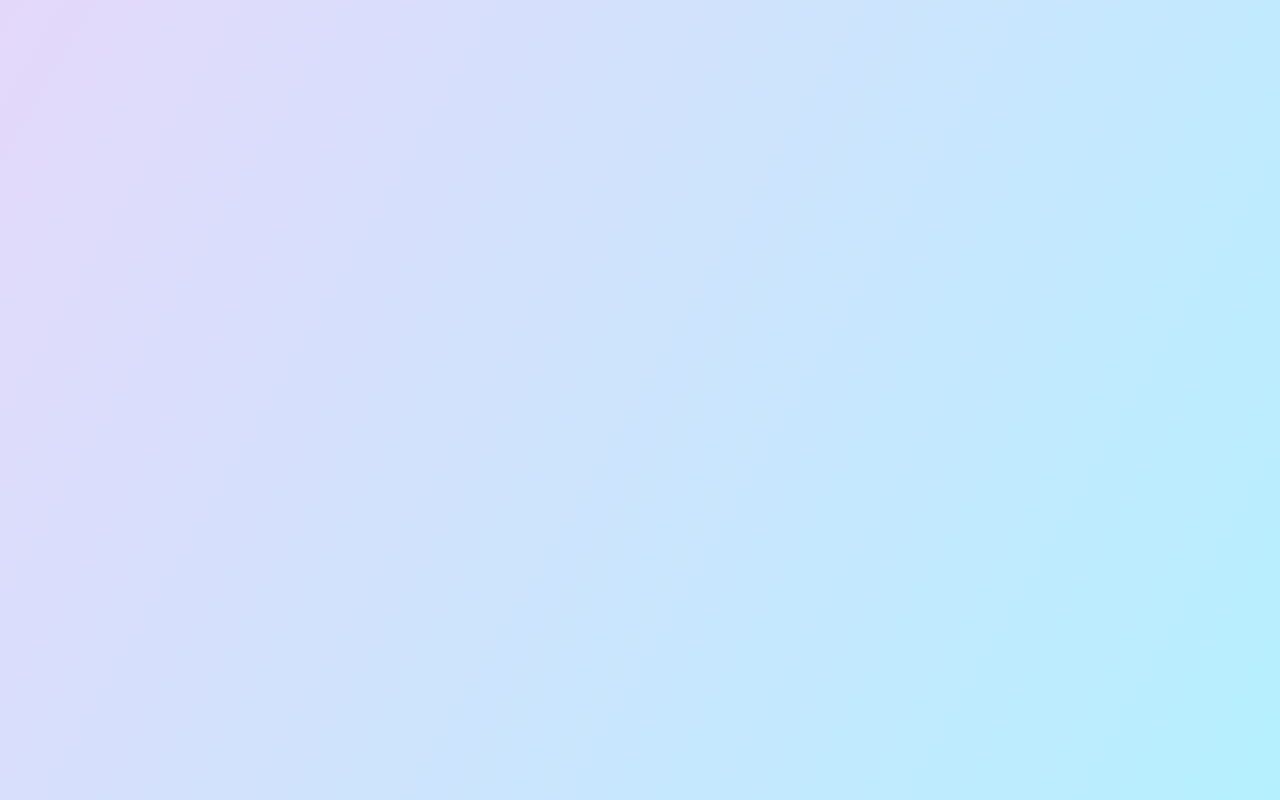
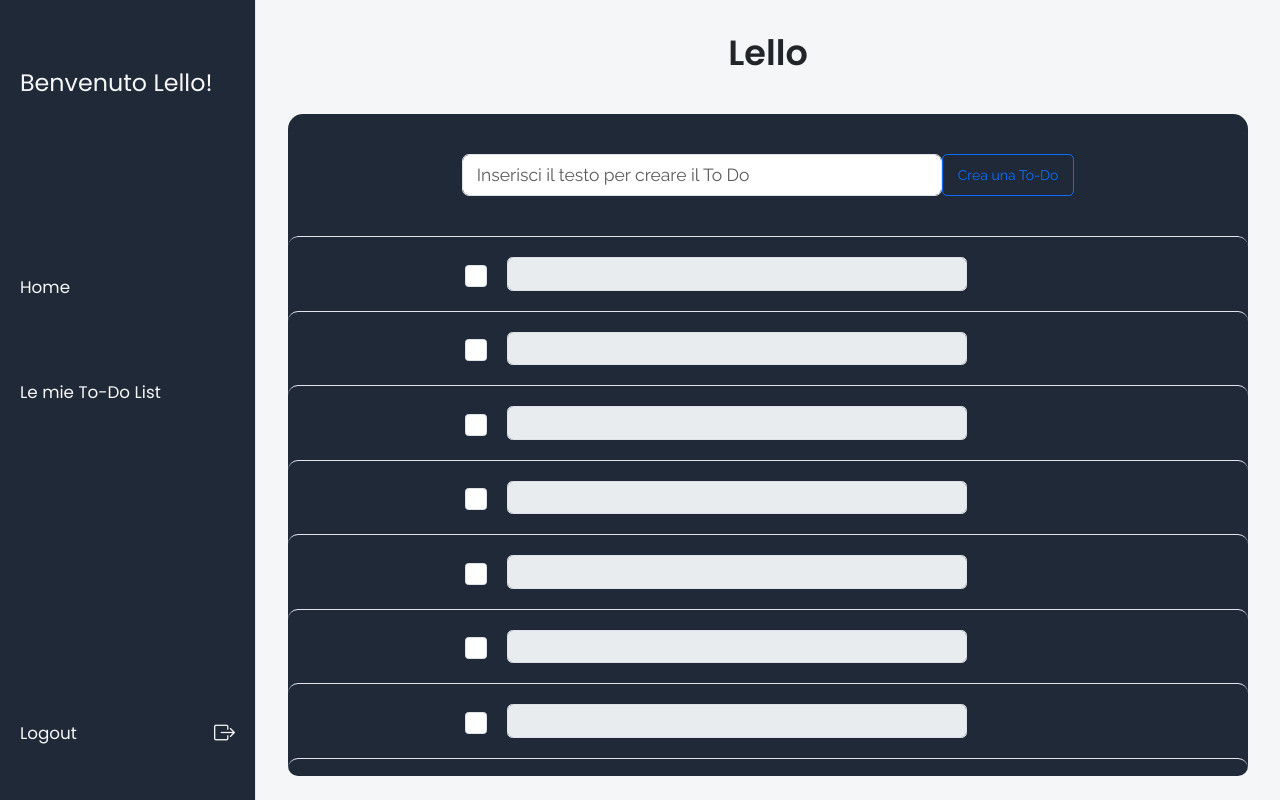
Before and after one commit to Domi2004VR/ToDoList, a React (Create React App) app in the folder frontend/: page /mytodo in a window 1280 px wide. Before the commit this address had no page. Built offline with nearby package versions, Linux system fonts and the light colour scheme.

Commit message:
sviluppo quasi completato to do list

```diff
--- a/frontend/src/App.jsx
+++ b/frontend/src/App.jsx
@@ -6,6 +6,7 @@ import PopupWindow from "./components/PopupWindow";
 import {useState} from "react";
 import Home from "./components/Home";
 import MyToDoLists from "./components/MyToDoLists";
+import ToDoList from "./components/ToDoList";
 
 
 function App() {
@@ -30,6 +31,7 @@ function App() {
                 <Route path="/register" element={<RegisterPage />} />
                 <Route path="/home" element={<Home openPopup={openPopup}  closePopup={closePopup} />} />
                 <Route path="/mytodolists" element={<MyToDoLists openPopup={openPopup}  closePopup={closePopup} />} />
+                <Route path="mytodo" element={<ToDoList openPopup={openPopup}  closePopup={closePopup} />} />
             </Routes>
             {popup.visible && (
                 <PopupWindow popupInfo={popup.data} />    /*Mostra una finestra con una richiesta con i dati passati dai figli memorizzati in popup.data*/
--- a/frontend/src/components/LoginPage.jsx
+++ b/frontend/src/components/LoginPage.jsx
@@ -46,6 +46,7 @@ function LoginPage() {
             .then(data => {
                 setError(null); // login ok, nessun errore
                 console.log("Login riuscito:", data);
+                localStorage.setItem('jwt', data.accessToken)
                 navigate("/dashboard");
             })
             .catch(err => {
--- a/frontend/src/components/ToDo.jsx
+++ b/frontend/src/components/ToDo.jsx
@@ -1,10 +1,9 @@
 import Form from "react-bootstrap/Form";
-import FloatingLabel from "react-bootstrap/FloatingLabel";
 import "bootstrap-icons/font/bootstrap-icons.css"
 import {useState} from "react";
 
 
-function ToDo ({isDisabled, setIsDisabled}) {
+function ToDo ({isDisabled, setIsDisabled, toDoes, setToDoes, done, setDone}) {
 
     const [input, setInput] = useState("");
 
@@ -19,27 +18,44 @@ function ToDo ({isDisabled, setIsDisabled}) {
         setIsDisabled(false)
     }
 
+    function handleComplete (e) {
+        setToDoes(toDoes.map((element)=>{
+            if(e.target.id === element.id){
+                return {...element, done: true}
+            }
+            return element;
+        }));
+    }
+
+    //funzione prova id
+    function handleId () {
+        return crypto.randomUUID();
+    }
+
+    const id = handleId()
+
     return (
         <div className="ToDoContainer">
-            <FloatingLabel controlId="floatingName" label="Inserisci il testo per creare il To Do" name="inputTextToDo" className="mb-3" disabled={isDisabled}>
-                <Form.Control  type="text" name="inputTextToDo"  value={input} onChange={handleInputChange}   />  {/*Aggiorno il valore del nome in tempo reale dentro lo stato RegisterForm tramite handleChange*/}
-            </FloatingLabel>
+            <div className="checkBoxToDoContainer">
+                <Form.Check id="checkBoxToDo" checked={toDoes.done} onChange={handleComplete} aria-label="option 1" />
+            </div>
+            <Form.Control key={id} className='textToDo' type="text" name="inputTextToDo" disabled={isDisabled} value={input} onChange={handleInputChange}/>
             {isDisabled? (
-                <div className="ToDoButtonsContainer">
-                    <button onClick={handleDisabledChange} id="editToDoButton">
-                        <i className="bi bi-pencil"></i>
+                <div className="toDoButtonsContainer">
+                    <button className="icon-button" onClick={handleDisabledChange} id="editToDoButton">
+                        <i className="iconsToDo bi bi-pencil"></i>
                     </button>
-                    <button id="deleteToDoButton">
-                        <i className="bi bi-trash"></i>
+                    <button className="icon-button" id="removeToDoButton">
+                        <i className="iconsToDo bi bi-trash"></i>
                     </button>
                 </div>
                 ) : (
-                    <div className="ToDoButtonsContainer">
-                        <button id="confirmEditToDoButton">
-                            <i className="bi bi-check-circle"></i>
+                    <div className="toDoButtonsContainer">
+                        <button className="icon-button" id="confirmEditToDoButton">
+                            <i className="iconsToDo bi bi-check-circle"></i>
                         </button>
-                        <button id="cancelEditToDoButton">
-                            <i className="bi bi-x-circle"></i>
+                        <button className="icon-button" id="cancelEditToDoButton">
+                            <i className="icon-button bi bi-x-circle"></i>
                         </button>
                     </div>
             )}
--- a/frontend/src/components/ToDoList.jsx
+++ b/frontend/src/components/ToDoList.jsx
@@ -5,32 +5,51 @@ import Form from "react-bootstrap/Form";
 import FloatingLabel from "react-bootstrap/FloatingLabel";
 import {useState} from "react";
 import ToDo from './ToDo'
+import '../styles/ToDoList.css'
 
-function ToDoList({viewPopup}) {
-    const [toDoes, setToDoes] = useState([]);
-    const [isDisabled, setIsDisabled] = useState(true);
+function ToDoList({openPopup, closePopup}) {
+    const [toDoes, setToDoes] = useState([{
+        id: "",
+        description: "",
+        done: false,
+    }]);
+    const [toDo, setToDo] = useState("")
 
 
+    const [isDisabled, setIsDisabled] = useState(true);
+    const [inputText, setInputText] = useState("");
+
+ //   function handleInputSubmit(){
+  //      if toDo
+   //     setInputText("");
+    //}
 
     return (
-        <div className="ToDoListContainer">
-            {viewPopup === true ? <PopupWindow popupInfo={popupMyToDoList}/> : null}
-            <div className="SideBarContainer">
-                <SideBar nome="Diego"/>
+        <div className="toDoListContainerPage">
+            <div className="sideBarContainerToDoPage">
+                <SideBar nome="Lello" openPopup={openPopup} closePopup={closePopup}  />
             </div>
-            <div className="RestantePagina">
+            <div className="restantePaginaToDoPage">
                 <h1 className="titleToDoList">Lello</h1>
-                <div className="toDoListContainer"></div>
+                <div className="toDoListContainer">
                 <div className="inputToDoContainer">
-                    <FloatingLabel controlId="floatingName" label="Inserisci il testo per creare il To Do"
-                                   name="inputTextToDo" className="mb-3">
-                        <Form.Control type="text" name="inputTextToDo" value={RegisterForm.nome}
-                                      onChange={handleChange}/> {/*Aggiorno il valore del nome in tempo reale dentro lo stato RegisterForm tramite handleChange*/}
-                    </FloatingLabel>
+                    <Form.Control className="inputToDoCreate" size="lg" type="text" placeholder="Inserisci il testo per creare il To Do" name="inputTextToDo" value={inputText} onChange={(e) => setInputText(e.target.value)}/>
                     <Button className="buttonCreateToDo" variant="outline-primary">Crea una To-Do</Button>
                 </div>
                 <div className="ToDoesContainer">
-                    <ToDo isDisabled={isDisabled} setIsDisabled={setIsDisabled}/>
+                    <ToDo isDisabled={isDisabled} setIsDisabled={setIsDisabled} toDoes={toDoes} setToDoes={setToDoes}/>
+                    <ToDo isDisabled={isDisabled} setIsDisabled={setIsDisabled} toDoes={toDoes} setToDoes={setToDoes}/>
+                    <ToDo isDisabled={isDisabled} setIsDisabled={setIsDisabled} toDoes={toDoes} setToDoes={setToDoes}/>
+                    <ToDo isDisabled={isDisabled} setIsDisabled={setIsDisabled} toDoes={toDoes} setToDoes={setToDoes}/>
+                    <ToDo isDisabled={isDisabled} setIsDisabled={setIsDisabled} toDoes={toDoes} setToDoes={setToDoes}/>
+                    <ToDo isDisabled={isDisabled} setIsDisabled={setIsDisabled} toDoes={toDoes} setToDoes={setToDoes}/>
+                    <ToDo isDisabled={isDisabled} setIsDisabled={setIsDisabled} toDoes={toDoes} setToDoes={setToDoes}/>
+                    <ToDo isDisabled={isDisabled} setIsDisabled={setIsDisabled} toDoes={toDoes} setToDoes={setToDoes}/>
+                    <ToDo isDisabled={isDisabled} setIsDisabled={setIsDisabled} toDoes={toDoes} setToDoes={setToDoes}/>
+                    <ToDo isDisabled={isDisabled} setIsDisabled={setIsDisabled} toDoes={toDoes} setToDoes={setToDoes}/>
+                    <ToDo isDisabled={isDisabled} setIsDisabled={setIsDisabled} toDoes={toDoes} setToDoes={setToDoes}/>
+                    <ToDo isDisabled={isDisabled} setIsDisabled={setIsDisabled} toDoes={toDoes} setToDoes={setToDoes}/>
+                </div>
                 </div>
             </div>
         </div>
--- a/frontend/src/components/ToDoListCard.jsx
+++ b/frontend/src/components/ToDoListCard.jsx
@@ -9,7 +9,7 @@ function ToDoListCard({title,date}){
             <p>Creata il {date}</p>
             <div className="buttonsDiv">
                 <Button variant="outline-primary">Apri</Button>
-                <i className="bi bi-trash"></i>
+                <i className="cestino bi bi-trash"></i>
             </div>
         </div>
 
--- a/frontend/src/styles/SideBar.css
+++ b/frontend/src/styles/SideBar.css
@@ -37,7 +37,7 @@ i{
 
 }
 .sideBarp {
-    font-family:'Parastoo';
+    font-family: 'Poppins', sans-serif;
     display: inline;
     font-weight:normal;
     font-size: 1.2em;
--- a/frontend/src/styles/ToDoList.css
+++ b/frontend/src/styles/ToDoList.css
@@ -0,0 +1,119 @@
+.toDoListContainerPage{
+    display: flex;
+    height: 100vh;
+    overflow: hidden;
+}
+.sideBarContainerToDoPage {
+    box-shadow: 3px 0 12px -3px rgba(44,100,144,0.08);
+    min-width: 20vw;
+    max-width: 300px;
+}
+.restantePaginaToDoPage {
+    overflow-y: auto;
+    background: #f5f6f7;
+    flex-grow: 1;              /* Occupa tutto lo spazio rimanente */
+    padding: 32px;
+    min-width: 0;
+    height: 100%;
+}
+.titleToDoList{
+    font-family: 'Poppins', sans-serif;
+}
+.toDoListContainer{
+    background-color: #1f2937;
+    width: 100%;
+    height: 90%;
+    display: flex;
+    flex-direction: column;
+    border-radius: 15px;
+
+}
+.inputToDoContainer{
+    width: 100%;
+    display: flex;
+    justify-content: center;
+    align-items: center;
+    margin-top: 40px;
+    margin-bottom: 40px;
+
+}
+.inputToDoCreate{
+    width: 50%;
+
+}
+.buttonCreateToDo{
+    padding: 0 15px;
+    height: 100%;
+}
+.ToDoesContainer{
+    display: flex;
+    background-color: #1f2937;
+    width: 100%;
+    height: 100%;
+    align-items: center;
+    justify-content: start;
+    border-radius: 10px;
+    flex-direction: column;
+    overflow-y:auto ;
+}
+.ToDoContainer{
+    display: flex;
+    width: 100%;
+    padding: 20px;
+    align-items: center;
+    justify-content: center;
+    border-radius: 10px;
+    border-top: 1px solid #e5e4ec;
+}
+.checkBoxToDoContainer{
+    display: flex;
+    justify-content: center;
+    align-items: center;
+    margin: 0 20px;
+}
+.textToDo{
+    width: 50%;
+}
+
+.icon-button {
+    background: none;
+    border: none;
+    padding: 0;
+    margin: 0;
+    cursor: pointer;
+    outline: none;
+}
+.toDoButtonsContainer{
+    margin: 0 20px;
+    opacity: 0;
+    visibility: hidden;
+}
+.ToDoContainer:hover .toDoButtonsContainer {
+    opacity: 1;
+    visibility: visible;
+}
+
+#checkBoxToDo{
+    cursor: pointer;
+    padding: 10px;
+}
+.iconsToDo{
+    color: white;
+    font-size: 1.6em;
+}
+.iconsToDo:hover{
+    cursor: pointer;
+    font-size: 1.7em
+}
+.iconsToDo.bi-trash:hover{
+    color: red
+}
+.iconsToDo.bi-x-circle:hover{
+    color: red
+}
+.iconsToDo.bi-check-circle:hover{
+    color: green
+}
+.iconsToDo.bi-pencil:hover{
+    color: darkorange;
+}
--- a/frontend/src/styles/ToDoListCard.css
+++ b/frontend/src/styles/ToDoListCard.css
@@ -28,7 +28,7 @@ body{
     padding: 5px 10px;
 }
 
-i.bi-trash:hover{
+i.cestino:hover{
     cursor: pointer;
     color:red;
     font-size: 1.7em;
@@ -37,7 +37,7 @@ i.bi-trash:hover{
 #titleId{
     font-weight: bold;
 }
-i.bi-trash{
+i.cestino{
     color: black;
     font-size: 1.6em;
 }
```
